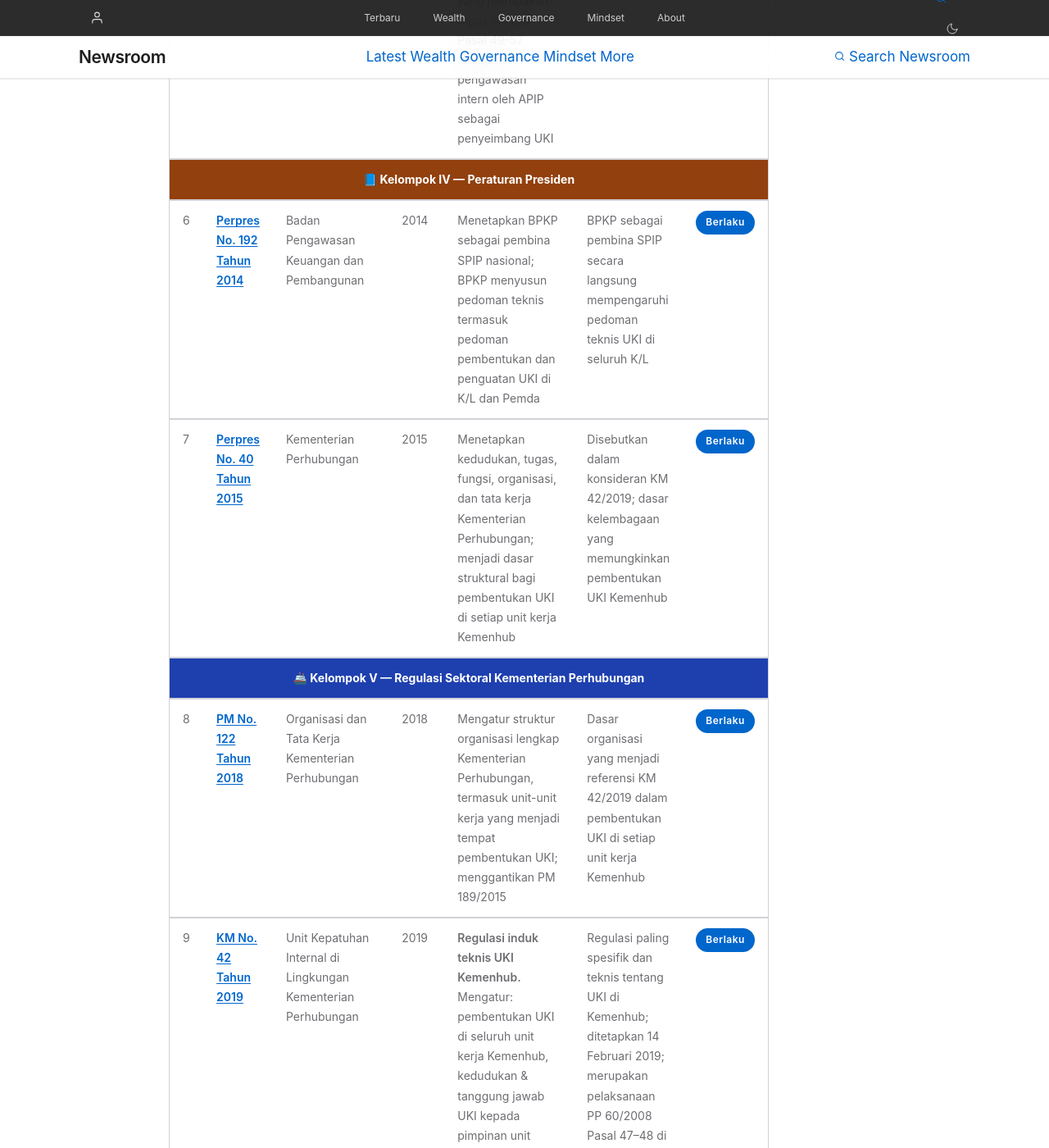
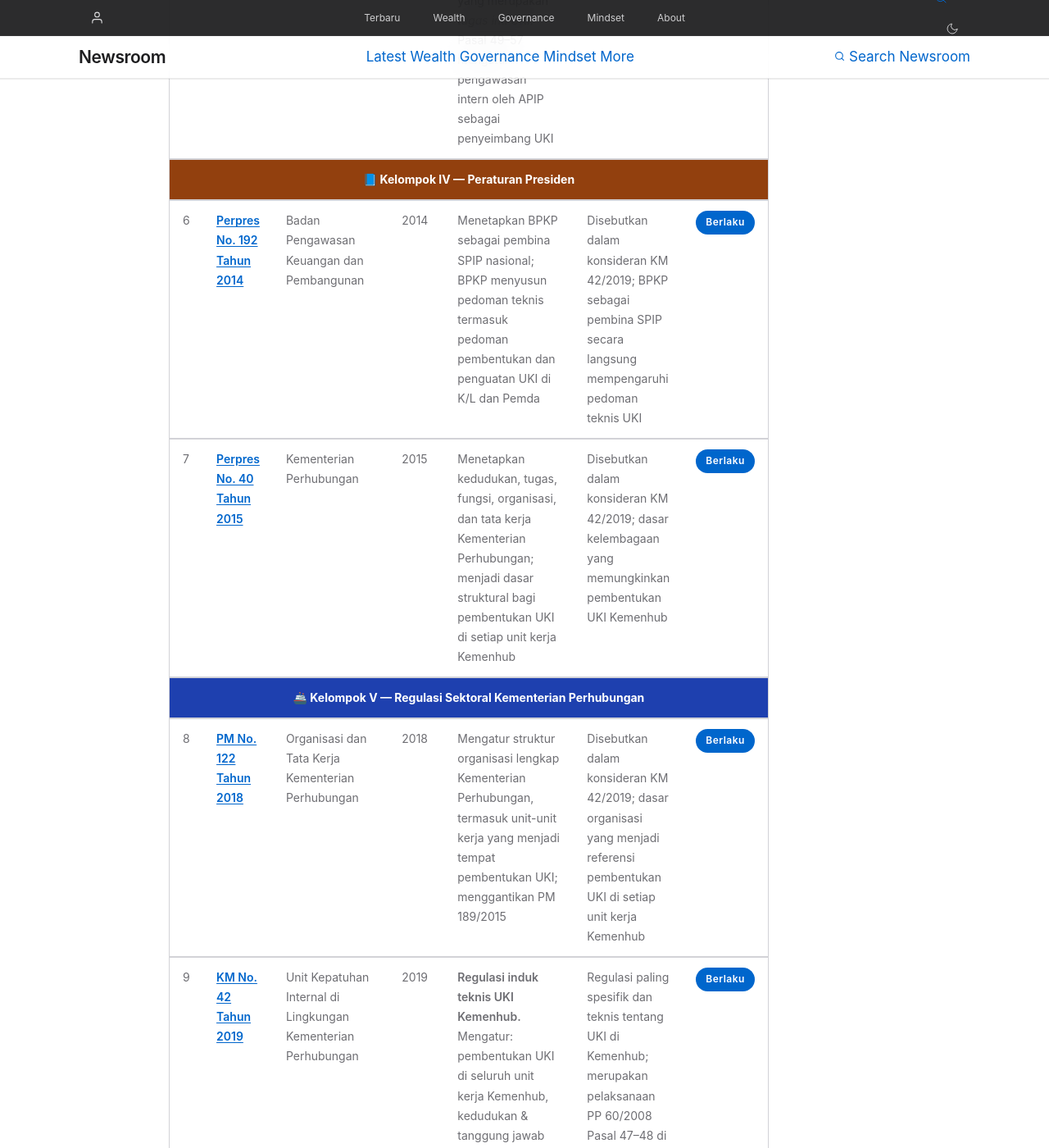
Before and after one commit to makhrojal/makhrojal.github.io, a Jekyll site: the page built from dasar-hukum-uki.html, in a window 1280 px wide and 1400 px high, scrolled down 6796 px. Shown: the whole window at 82% size. Built offline with Jekyll 4.4.1, drawn with Linux system fonts in a browser that asks for light colours; some of the changed text lies outside the part shown.

Commit message:
feat: publish artikel dasar hukum UKI lengkap dengan Three Lines of Defense, tabel hierarki regulasi, KM 42/2019, dan Baca Juga SAKIP & SPIP

```diff
--- a/dasar-hukum-uki.html
+++ b/dasar-hukum-uki.html
@@ -168,7 +168,7 @@
             <td>Keuangan Negara</td>
             <td>2003</td>
             <td>Menegaskan prinsip akuntabilitas berorientasi hasil dalam pengelolaan keuangan negara; kepatuhan terhadap regulasi keuangan — yang dipantau UKI — merupakan prasyarat terwujudnya akuntabilitas ini</td>
-            <td>Disebutkan dalam konsideran PP 60/2008; menjadi landasan kewajiban kepatuhan yang dipantau UKI</td>
+            <td>Disebutkan dalam konsideran PP 60/2008 dan KM 42/2019; menjadi landasan kewajiban kepatuhan yang dipantau UKI</td>
             <td><span class="badge green">Berlaku</span></td>
           </tr>
           <tr>
@@ -177,7 +177,7 @@
             <td>Perbendaharaan Negara</td>
             <td>2004</td>
             <td><strong>Pasal 58</strong> mengamanatkan Presiden untuk mengatur dan menyelenggarakan sistem pengendalian intern pemerintah secara menyeluruh — inilah amanat langsung lahirnya PP 60/2008 yang kemudian menjadi fondasi UKI</td>
-            <td>Amanat utama kelahiran PP 60/2008 yang menjadi dasar hukum UKI; disebutkan dalam konsideran PP 60/2008</td>
+            <td>Amanat utama kelahiran PP 60/2008 yang menjadi dasar hukum UKI; disebutkan dalam konsideran PP 60/2008 dan KM 42/2019</td>
             <td><span class="badge green">Berlaku</span></td>
           </tr>
           <tr>
@@ -186,7 +186,7 @@
             <td>Pemeriksaan Pengelolaan dan Tanggung Jawab Keuangan Negara</td>
             <td>2004</td>
             <td>Mengatur pemeriksaan keuangan negara oleh BPK; UKI yang efektif memperkuat kualitas laporan keuangan dan meminimalkan temuan BPK — menjadikan UKI sebagai ujung tombak persiapan menghadapi pemeriksaan eksternal</td>
-            <td>Keberadaan UKI yang efektif secara langsung mendukung raihan opini WTP dari BPK</td>
+            <td>Disebutkan dalam konsideran KM 42/2019; keberadaan UKI yang efektif secara langsung mendukung raihan opini WTP dari BPK</td>
             <td><span class="badge green">Berlaku</span></td>
           </tr>
 
@@ -214,7 +214,7 @@
             <td>Badan Pengawasan Keuangan dan Pembangunan</td>
             <td>2014</td>
             <td>Menetapkan BPKP sebagai pembina SPIP nasional; BPKP menyusun pedoman teknis termasuk pedoman pembentukan dan penguatan UKI di K/L dan Pemda</td>
-            <td>BPKP sebagai pembina SPIP secara langsung mempengaruhi pedoman teknis UKI di seluruh K/L</td>
+            <td>Disebutkan dalam konsideran KM 42/2019; BPKP sebagai pembina SPIP secara langsung mempengaruhi pedoman teknis UKI</td>
             <td><span class="badge green">Berlaku</span></td>
           </tr>
           <tr>
@@ -237,16 +237,16 @@
             <td>Organisasi dan Tata Kerja Kementerian Perhubungan</td>
             <td>2018</td>
             <td>Mengatur struktur organisasi lengkap Kementerian Perhubungan, termasuk unit-unit kerja yang menjadi tempat pembentukan UKI; menggantikan PM 189/2015</td>
-            <td>Dasar organisasi yang menjadi referensi KM 42/2019 dalam pembentukan UKI di setiap unit kerja Kemenhub</td>
+            <td>Disebutkan dalam konsideran KM 42/2019; dasar organisasi yang menjadi referensi pembentukan UKI di setiap unit kerja Kemenhub</td>
             <td><span class="badge green">Berlaku</span></td>
           </tr>
           <tr>
             <td>9</td>
-            <td><a href="https://peraturan.bpk.go.id" target="_blank" rel="noopener"><strong>KM No. 42<br>Tahun 2019</strong></a></td>
+            <td><a href="https://peraturan.bpk.go.id/Search?Search=km+42+tahun+2019+kemenhub" target="_blank" rel="noopener"><strong>KM No. 42<br>Tahun 2019</strong></a></td>
             <td>Unit Kepatuhan Internal di Lingkungan Kementerian Perhubungan</td>
             <td>2019</td>
-            <td><strong>Regulasi induk teknis UKI Kemenhub.</strong> Mengatur: pembentukan UKI di seluruh unit kerja Kemenhub, kedudukan &amp; tanggung jawab UKI kepada pimpinan unit kerja, tiga tugas pokok UKI (pemantauan pengendalian intern, pemantauan manajemen risiko, pemantauan tindak lanjut temuan), masa berlaku 1 tahun yang dapat diperbaharui</td>
-            <td>Regulasi paling spesifik dan teknis tentang UKI di Kemenhub; ditetapkan 14 Februari 2019; merupakan pelaksanaan PP 60/2008 Pasal 47–48 di tingkat Kemenhub</td>
+            <td><strong>Regulasi induk teknis UKI Kemenhub.</strong> Mengatur: pembentukan UKI di seluruh unit kerja Kemenhub, kedudukan &amp; tanggung jawab UKI kepada pimpinan unit kerja, tiga tugas pokok UKI (pemantauan pengendalian intern, pemantauan manajemen risiko, pemantauan tindak lanjut temuan), masa berlaku 1 tahun yang dapat diperbaharui. Ditetapkan 14 Februari 2019.</td>
+            <td>Regulasi paling spesifik dan teknis tentang UKI di Kemenhub; merupakan pelaksanaan PP 60/2008 Pasal 47–48 di tingkat Kemenhub</td>
             <td><span class="badge green">Berlaku</span></td>
           </tr>
         </tbody>
@@ -333,10 +333,10 @@
     </div>
   </div>
 
-  <!-- ===== 8. TUGAS &amp; FUNGSI UKI ===== -->
+  <!-- ===== 8. TUGAS & FUNGSI UKI ===== -->
   <div id="tugas-fungsi" class="section">
     <h2 class="section-title"><div class="icon">⚙️</div>Tugas &amp; Fungsi UKI</h2>
-    <p>Berdasarkan <a href="https://peraturan.bpk.go.id" target="_blank" rel="noopener">KM No. 42 Tahun 2019</a> dan kerangka PP 60/2008, UKI memiliki <strong>tiga tugas pokok</strong> yang berjalan secara berkelanjutan sepanjang tahun:</p>
+    <p>Berdasarkan <strong>KM No. 42 Tahun 2019</strong> dan kerangka PP 60/2008, UKI memiliki <strong>tiga tugas pokok</strong> yang berjalan secara berkelanjutan sepanjang tahun:</p>
 
     <div class="table-wrapper">
       <table>
@@ -428,8 +428,8 @@
           </tr>
           <tr>
             <td><strong>Dasar hukum spesifik</strong></td>
-            <td>PP 60/2008 Pasal 47–48; KM 42/2019 (Kemenhub)</td>
-            <td>PP 60/2008 Pasal 49–57; PM 122/2018 (struktur Itjen Kemenhub)</td>
+            <td><a href="https://peraturan.bpk.go.id/Details/4753/pp-no-60-tahun-2008" target="_blank" rel="noopener">PP 60/2008 Pasal 47–48</a>; KM 42/2019 (Kemenhub)</td>
+            <td><a href="https://peraturan.bpk.go.id/Details/4753/pp-no-60-tahun-2008" target="_blank" rel="noopener">PP 60/2008 Pasal 49–57</a>; <a href="https://peraturan.bpk.go.id/Details/104377/permenhub-no-122-tahun-2018" target="_blank" rel="noopener">PM 122/2018</a> (struktur Itjen Kemenhub)</td>
           </tr>
         </tbody>
       </table>
```
Also changed, not shown: other parts of dasar-hukum-uki.html (+2 -1 lines).
